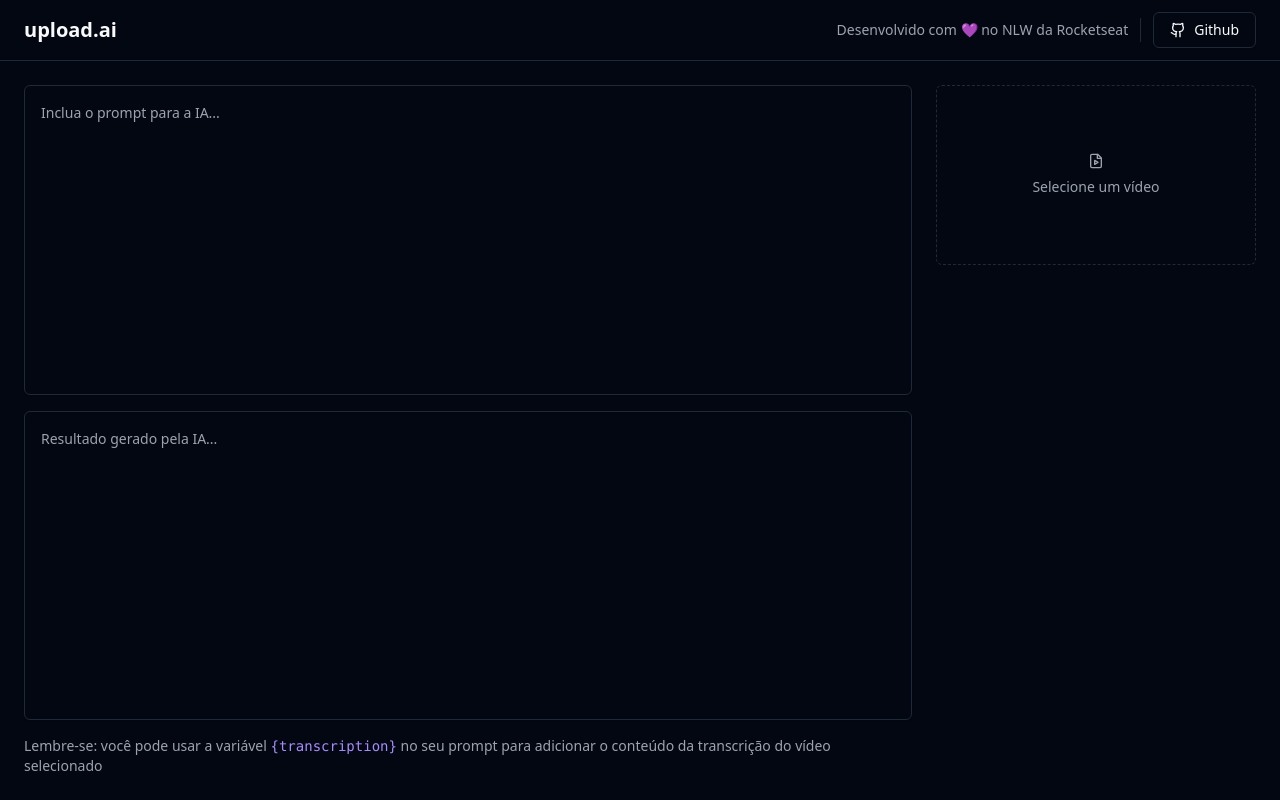
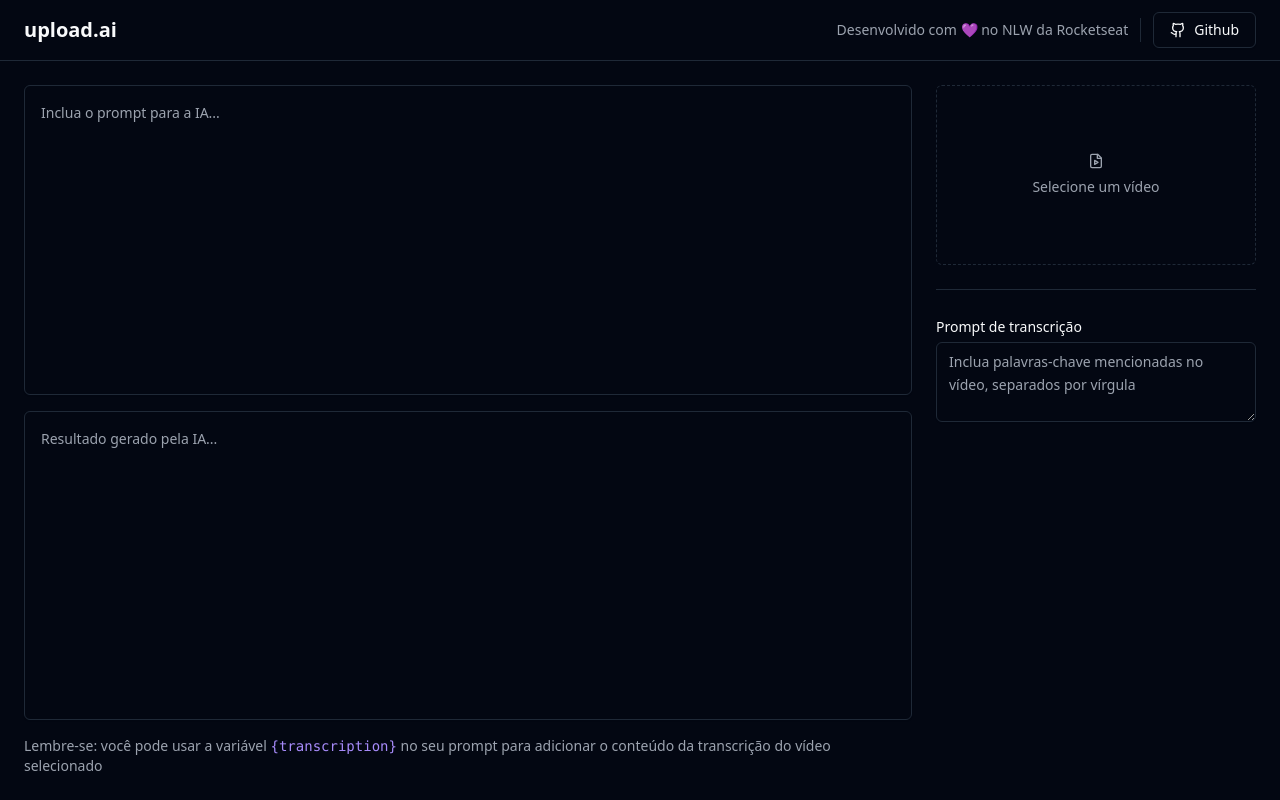
Before and after one commit to carlosmsv/upload.ai, a React (Vite) app: page / in a window 1280 px wide. Built offline with nearby package versions, Linux system fonts and the light colour scheme.

Commit message:
:sparkles:shadcn Label (label for our Form)

```diff
--- a/package.json
+++ b/package.json
@@ -11,6 +11,7 @@
   },
   "dependencies": {
     "@radix-ui/react-icons": "^1.3.0",
+    "@radix-ui/react-label": "^2.0.2",
     "@radix-ui/react-separator": "^1.0.3",
     "@radix-ui/react-slot": "^1.0.2",
     "class-variance-authority": "^0.7.0",
--- a/src/App.tsx
+++ b/src/App.tsx
@@ -2,6 +2,7 @@ import { Github, FileVideo } from "lucide-react"
 import { Button } from "./components/ui/button";
 import { Separator } from "./components/ui/separator";
 import { Textarea } from "./components/ui/textarea";
+import { Label } from "./components/ui/label";
 
 export function App() {
 
@@ -51,7 +52,20 @@ export function App() {
               <FileVideo className="h-4 w-4"/>
               Selecione um vídeo
             </label>
+
             <input type="file" id="video" accept="video/mp4" className="sr-only"/>
+
+            <Separator/>
+
+            <div className="space-y-1">
+              <Label htmlFor="transcription_prompt">Prompt de transcrição</Label>
+              <Textarea
+                id="transcription_prompt"
+                className="min-h-20 leading-relaxed"
+                placeholder="Inclua palavras-chave mencionadas no vídeo, separados por vírgula"
+              />
+            </div>
+
           </form>
         </aside>
       </main>
--- /dev/null
+++ b/src/components/ui/label.tsx
@@ -0,0 +1,24 @@
+import * as React from "react"
+import * as LabelPrimitive from "@radix-ui/react-label"
+import { cva, type VariantProps } from "class-variance-authority"
+
+import { cn } from "@/lib/utils"
+
+const labelVariants = cva(
+  "text-sm font-medium leading-none peer-disabled:cursor-not-allowed peer-disabled:opacity-70"
+)
+
+const Label = React.forwardRef<
+  React.ElementRef<typeof LabelPrimitive.Root>,
+  React.ComponentPropsWithoutRef<typeof LabelPrimitive.Root> &
+    VariantProps<typeof labelVariants>
+>(({ className, ...props }, ref) => (
+  <LabelPrimitive.Root
+    ref={ref}
+    className={cn(labelVariants(), className)}
+    {...props}
+  />
+))
+Label.displayName = LabelPrimitive.Root.displayName
+
+export { Label }
```
Also changed, not shown: 1 other file (tests, documents, lock files or other folders).
